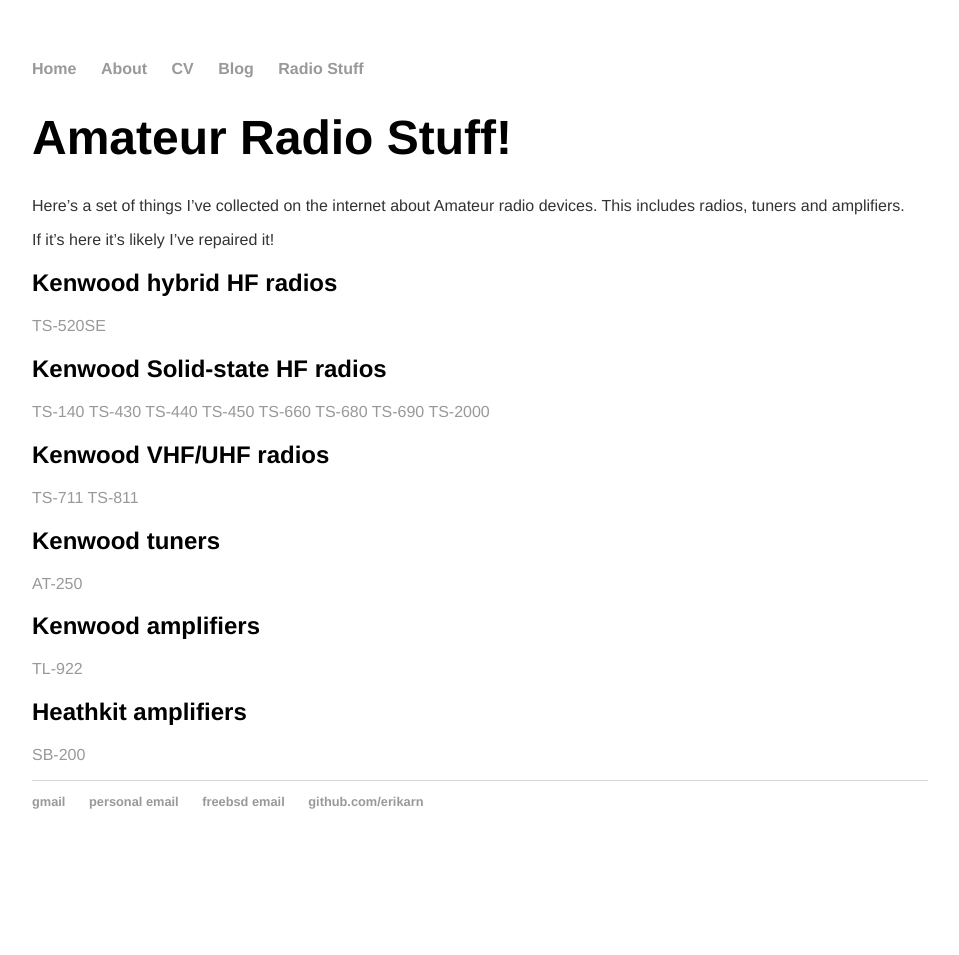
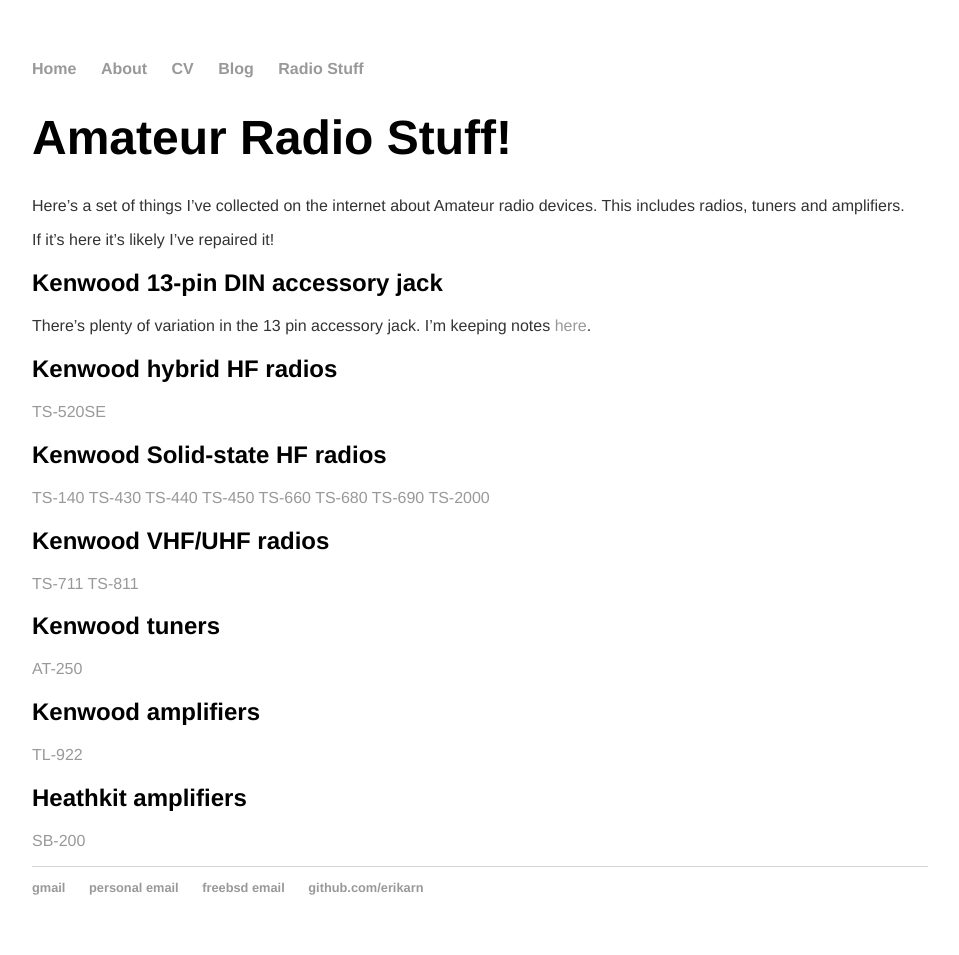
Before and after one commit to erikarn/erikarn.github.io, a Jekyll site: the page built from radio.md, in a window 1280 px wide. Shown: the whole page, without its empty margins (160-1119 px from the left). Built offline with Jekyll 4.4.1, drawn with Linux system fonts in a browser that asks for light colours; before the commit the page ends 900 px from its top, so only the background shows below that.

Commit message:
Start documenting the 13 pin accessory jack

```diff
--- a/radio.md
+++ b/radio.md
@@ -9,6 +9,11 @@
 This includes radios, tuners and amplifiers.
 
 If it's here it's likely I've repaired it!
+
+## Kenwood 13-pin DIN accessory jack
+
+There's plenty of variation in the 13 pin accessory jack. I'm keeping notes
+[here](kenwood-acc-pinout.md).
 
 ## Kenwood hybrid HF radios
 
```
Also changed, not shown: kenwood-acc-pinout.md (added, +10 -0 lines).
